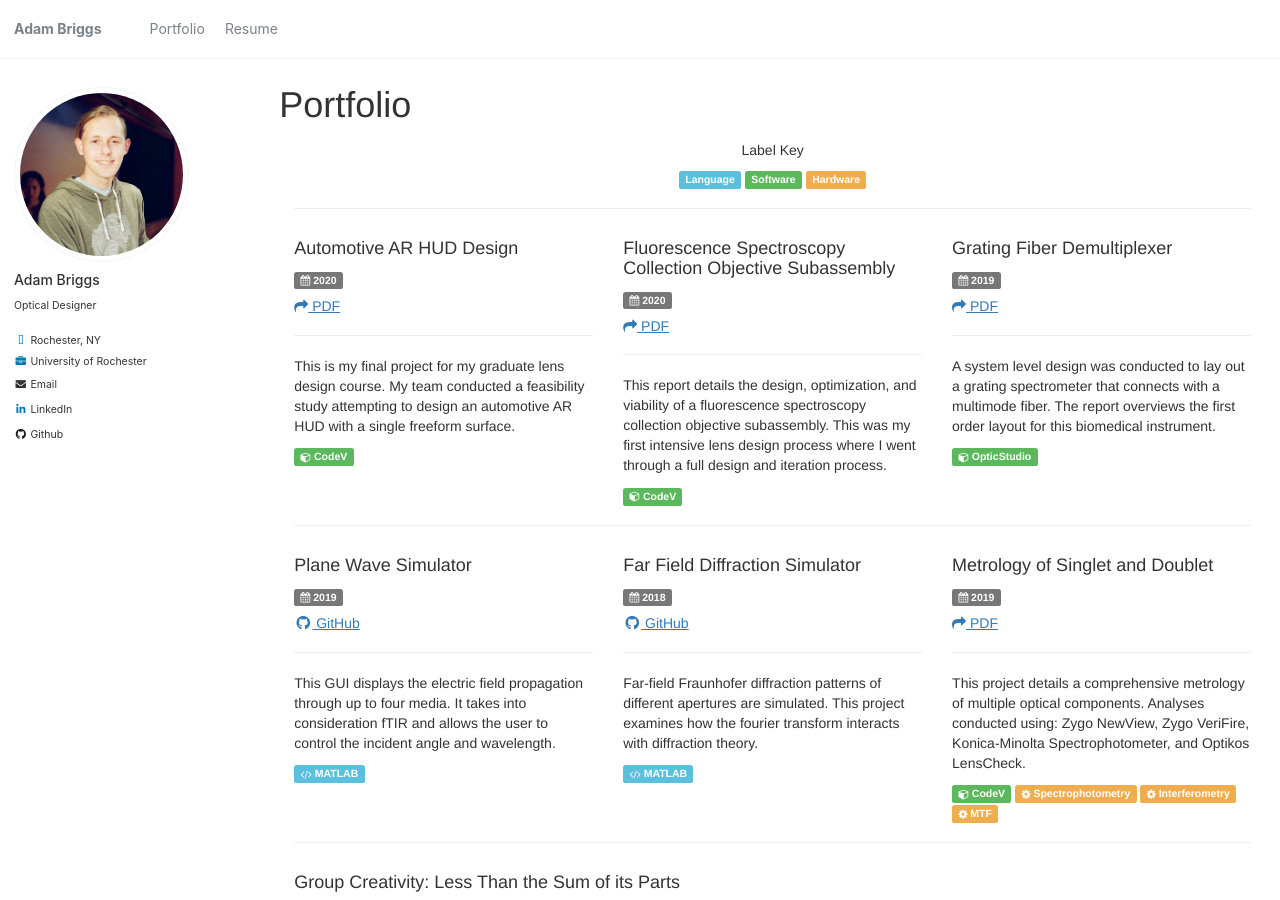
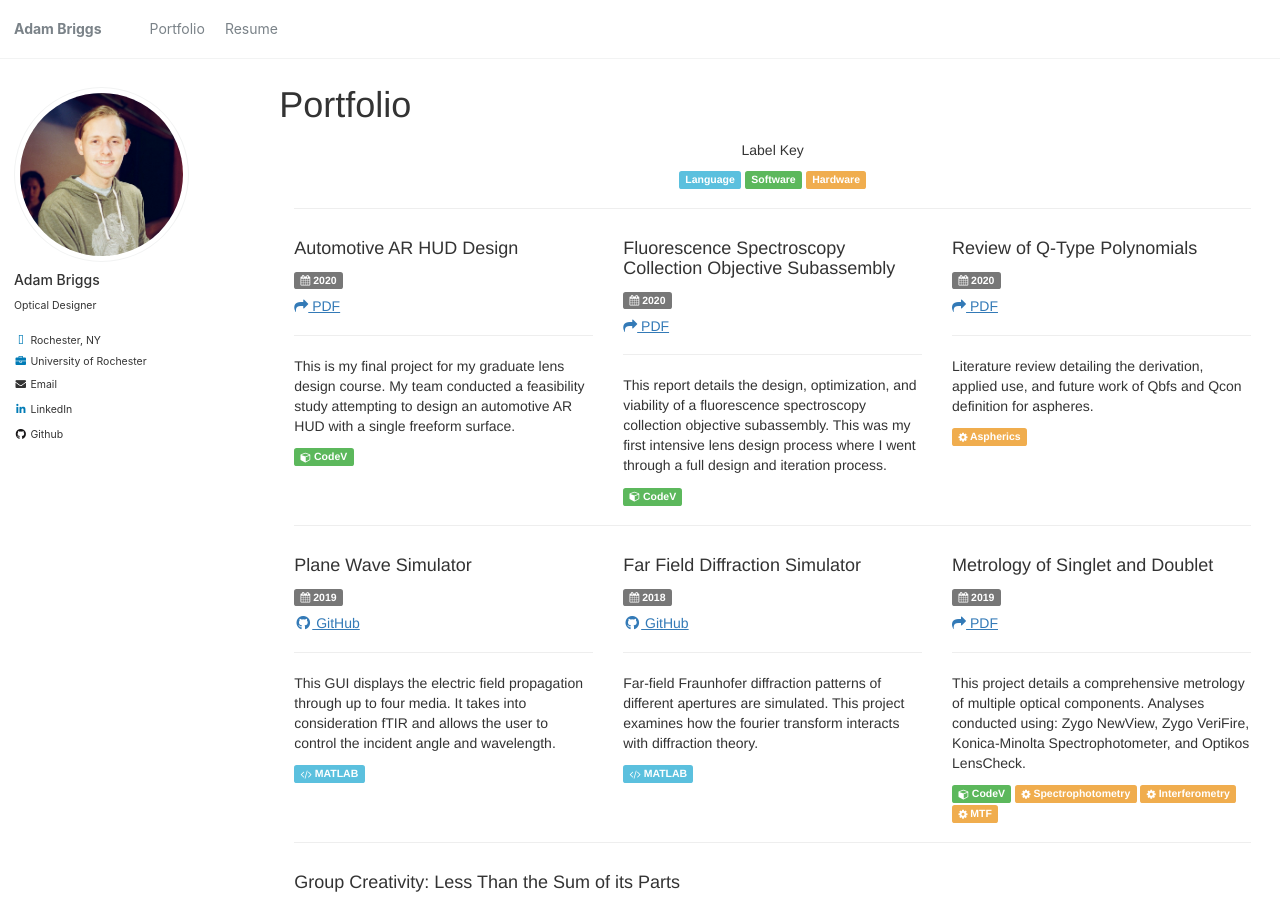
Before and after one commit to AdamBriggs/AdamBriggs.github.io, a Jekyll site: the page built from _pages/portfolio.html, in a window 1280 px wide and 900 px high. Built offline with Jekyll 4.4.1, drawn with Linux system fonts in a browser that asks for light colours; nearby versions of some CDN libraries.

Commit message:
Q-Type Aspheres

```diff
--- a/_pages/portfolio.html
+++ b/_pages/portfolio.html
@@ -30,6 +30,7 @@ author_profile: true
       $(".column").height(maxHeight);
     });
   </script>
+
   <div class="container" style="width: 100%; height: 100vh;">
     <div class="row text-center">
       <h5>Label Key</h5>
@@ -64,13 +65,13 @@ author_profile: true
 
 
       <div class="col-md-4 column project-right">
-        <h4 class="hackname">Grating Fiber Demultiplexer</h4>
-        <span class="label label-default"><i class="fa fa-calendar" aria-hidden="true"></i> 2019</span>
-        <h5 class="link"><a href="{{ site.url}}/assets/pdf/GratingFiberDemultiplexer.pdf" target="_blank"><i class="fa fa-share"></i> PDF</a>
+        <h4 class="hackname">Review of Q-Type Polynomials</h4>
+        <span class="label label-default"><i class="fa fa-calendar" aria-hidden="true"></i> 2020</span>
+        <h5 class="link"><a href="{{ site.url}}/assets/pdf/QPoly.pdf" target="_blank"><i class="fa fa-share"></i> PDF</a>
         </h5>
         <hr>
-        <p> A system level design was conducted to lay out a grating spectrometer that connects with a multimode fiber. The report overviews the first order layout for this biomedical instrument. </p>
-        <span class="label label-success"><i class="fa fa-cube" aria-hidden="true"></i> OpticStudio</span>
+        <p> Literature review detailing the derivation, applied use, and future work of Qbfs and Qcon definition for aspheres. </p>
+        <span class="label label-warning"><i class="fa fa-cog" aria-hidden='true'></i> Aspherics</span>
       </div>
     </div>
     <hr>
```
Also changed, not shown: 1 other file.
